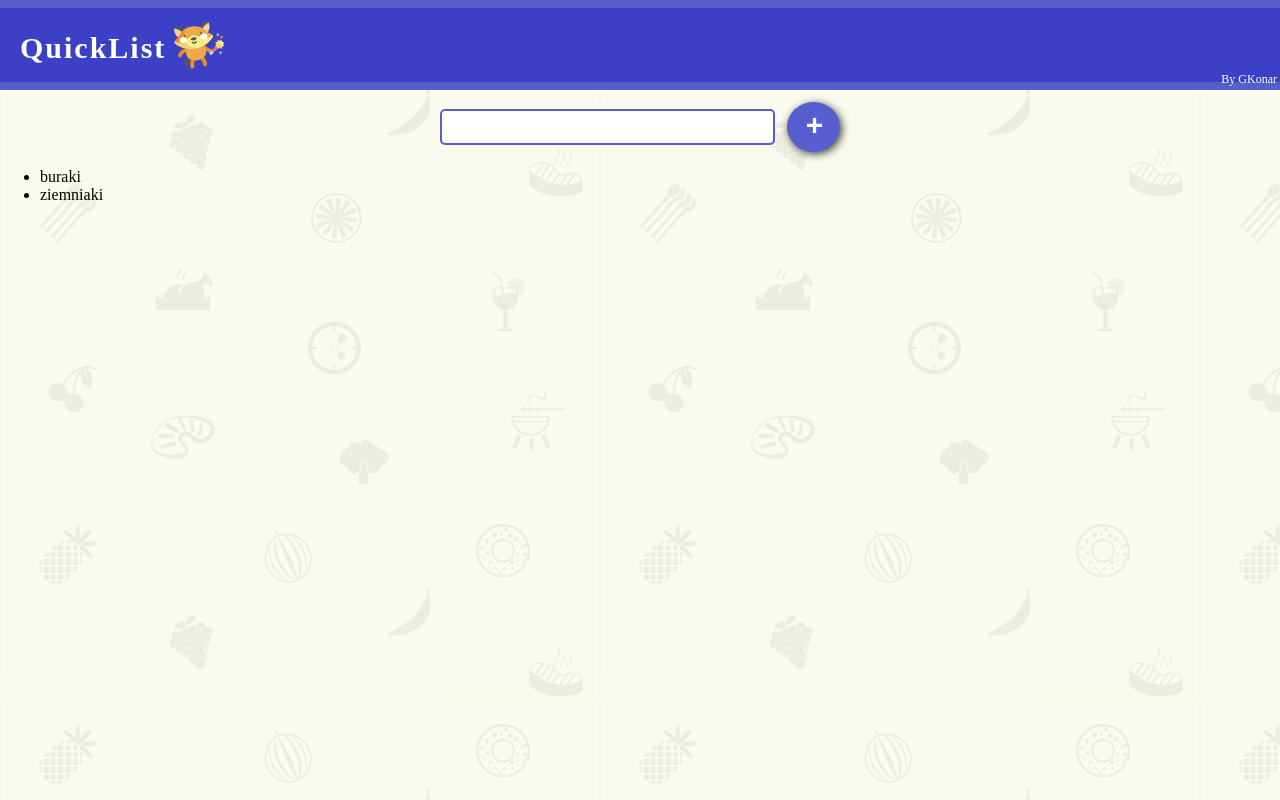
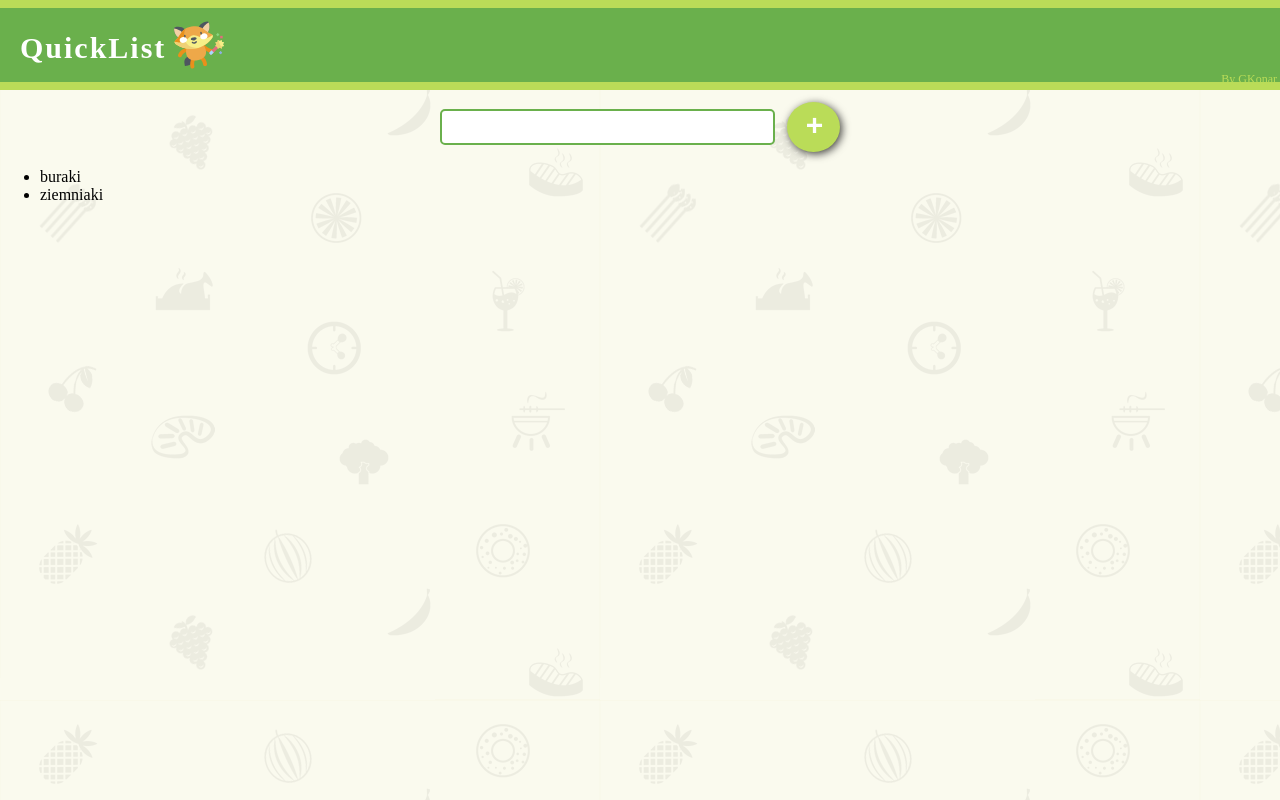
Before and after one commit to GKonar/QuickList, a React (Create React App) app: page / in a window 1280 px wide. Built offline with nearby package versions, Linux system fonts and the light colour scheme; a web font is replaced by a local one.

Commit message:
style tweaks

```diff
--- a/src/components/AddItemForm.js
+++ b/src/components/AddItemForm.js
@@ -15,7 +15,7 @@ const StyledInput = styled.input`
   border-radius: 5px;
   outline: none;
   transition: .1s;
-  border: 2px solid #575fcf;
+  border: 2px solid #6ab04c;
 
   &:hover {
     border: 2px solid #6ab04c;
@@ -39,7 +39,7 @@ const StyledButton = styled.button`
   position: relative;
   cursor: pointer;
   outline: none;
-  background-color: #575fcf;
+  background-color: #badc58;
   box-shadow: 2px 2px 8px 0px rgba(0,0,0,0.75);
   transition: .2s;
 
--- a/src/components/Navbar.js
+++ b/src/components/Navbar.js
@@ -6,11 +6,11 @@ import { ReactComponent as MagicFox } from '../assets/icons/fox.svg';
 const Nav = styled.nav`
   display: flex;
   align-items: center;
-  background-color: #3c40c6;
+  background-color: #6ab04c;
   padding:  ${({ theme }) => theme.padding.regular};
   color: #fff;
-  border-bottom: .5rem solid #575fcf;
-  border-top: .5rem solid #575fcf;
+  border-bottom: .5rem solid #badc58;
+  border-top: .5rem solid #badc58;
   position: relative;
 
   svg {
@@ -38,6 +38,7 @@ const Author = styled.span`
   bottom: -5px;
   right: 3px;
   font-size:  ${({ theme }) => theme.fontSize.secondary};
+  color: #badc58;
 `
 
 function Navbar() {
```
